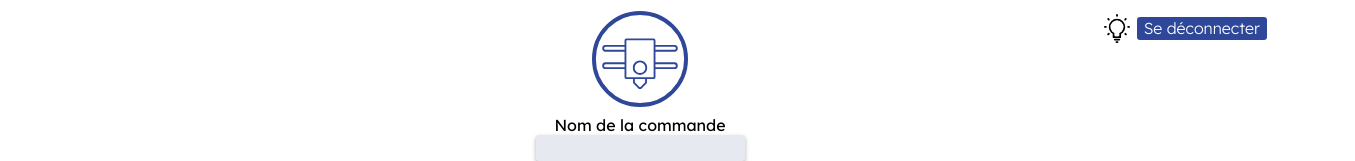
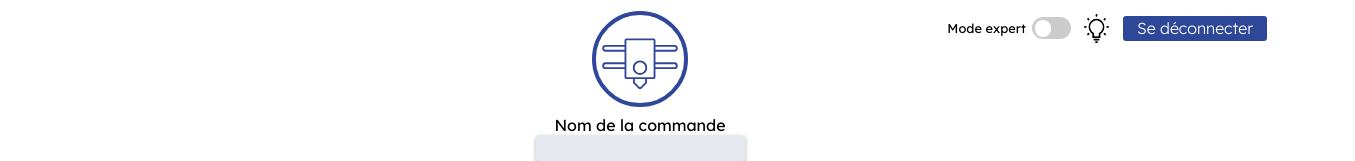
Before and after one commit to loursblancgithub/fablab, a plain HTML site: page src/front/HTML/order.html in a window 1280 px wide. Shown: the top 161 px of the page, 1355 px wide, since content can reach past the window. Drawn offline with Linux system fonts and the light colour scheme; a script that the page names is missing.

Commit message:
Added #expertModeSlider

```diff
--- a/src/front/CSS/order.css
+++ b/src/front/CSS/order.css
@@ -10,6 +10,10 @@ strong {
 
 option {
     font-family: LexendDeca, sans-serif;
+}
+
+body {
+    overflow-x: hidden;
 }
 
 /*--------------------------
@@ -44,7 +48,72 @@ Content
     margin-right: -90vw;
     margin-top: -6.25vh;
 
-}/*------> Order form <------*/
+}
+
+#expertModeTitle {
+    text-wrap: nowrap;
+    font-size: 80%;
+}
+
+/*------> Slider <------*/
+
+:root {
+    --switch-width: 3vw;
+    --switch-height: calc(var(--switch-width) / 1.76);
+    /* Parameter here so that size is easy to change while keeping proportions */
+}
+
+.switch {
+    position: relative;
+    display: inline-block;
+    min-width: var(--switch-width);
+    height: var(--switch-height);
+    margin: 0 1vw 0 0.5vw;
+}
+
+.slider {
+    position: absolute;
+    cursor: pointer;
+    top: 0;
+    left: 0;
+    right: 0;
+    bottom: 0;
+    background-color: #ccc;
+    transition: .4s;
+}
+
+.slider:before {
+    position: absolute;
+    content: "";
+    height: calc(var(--switch-height) * 0.76); /* Adjust the multiplier based on desired proportions */
+    width: calc(var(--switch-width) * 0.43); /* Adjust the multiplier based on desired proportions */
+    left: 6%;
+    bottom: 12.5%;
+    background-color: white;
+    transition: .4s;
+}
+
+input:checked + .slider {
+    background-color: #2E4798;
+}
+
+input:focus + .slider {
+    box-shadow: 0 0 1px #2E4798;
+}
+
+input:checked + .slider:before {
+    transform: translateX(calc(var(--switch-width) - var(--switch-width) * 0.43 - 8px)); /* Calculate the translation based on the width of the slider and its child */
+}
+
+.slider.round {
+    border-radius: 34px;
+}
+
+.slider.round:before {
+    border-radius: 50%;
+}
+
+/*------> Order form <------*/
 #orderForm {
     display: flex;
     flex-direction: column;
@@ -52,7 +121,6 @@ Content
     align-items: center;
     width: 40vw;
     z-index: 0;
-    pointer-events: none;
 }
 
 #subForm {
--- a/src/front/HTML/order.html
+++ b/src/front/HTML/order.html
@@ -17,6 +17,11 @@
 <body>
 <div id="bodyContainer">
     <div id="headerSide">
+        <div id="expertModeTitle">Mode expert</div>
+        <label class="switch">
+            <input type="checkbox">
+            <span class="slider round"></span>
+        </label>
         <img src="../Assets/bulb.svg" alt="logo" id="formBulb">
         <div id="logoutButton" class="blueButton">Se déconnecter</div>
         <script src="../front_scripts/feedback_form.js"></script>
```
